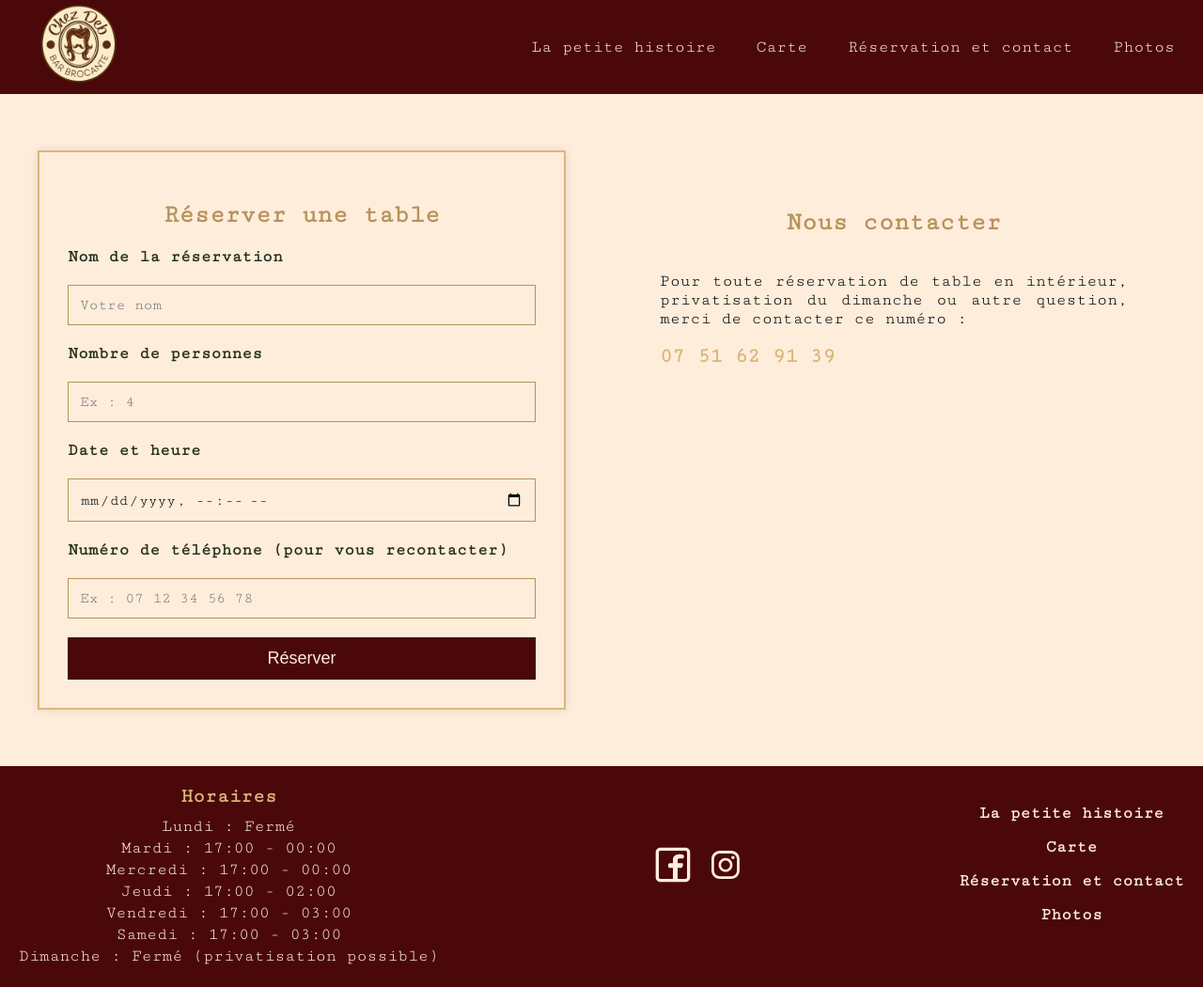
After one commit to Paolina-coding/Chez-Deb, a Symfony app: template templates/reservation/index.html.twig in a window 1280 px wide. The commit adds this page. Shown: the whole page at 94% size. Run offline with Twig, Linux system fonts and the light colour scheme; the template is opened without the code that fills it, so the values that code supplies are empty; style sheets or scripts are compiled from the project's sources; some libraries are stand-ins or nearby versions.

Commit message:
Created a reservation controller and filled the front end

```diff
--- /dev/null
+++ b/assets/styles/reservation.css
@@ -0,0 +1,100 @@
+.reservation-contact {
+    display: flex;
+    justify-content: space-between;
+    gap: 60px;
+    max-width: 1200px;
+    margin: 60px auto;
+    padding: 0 20px;
+}
+
+.reservation-block h1, .contact-block h1 {
+    color: var(--accent);
+    margin-bottom: 20px;
+    text-align: center;
+}
+
+.reservation-block,
+.contact-block {
+    flex: 1;
+    padding: 40px;
+    box-sizing: border-box;
+    min-height: 420px;
+    display: flex;
+    flex-direction: column;
+    justify-content: flex-start;
+}
+
+.reservation-block {
+    padding: 30px;
+    border: 2px solid var(--gold);
+    background: var(--light);
+    box-shadow: 0 0 10px rgba(0,0,0,0.1);
+    border-radius: 0;
+}
+
+.reservation-form {
+    display: flex;
+    flex-direction: column;
+    gap: 20px;
+}
+
+.reservation-form label {
+    font-weight: bold;
+    color: var(--text);
+}
+
+.reservation-form input {
+    padding: 12px;
+    border: 1px solid var(--accent);
+    background: var(--light);
+    font-family: 'Cutive Mono', monospace;
+    font-size: 16px;
+    width: 100%;
+    box-sizing: border-box;
+}
+
+.reserve-btn {
+    background: var(--dark);
+    color: var(--light);
+    padding: 12px;
+    border: none;
+    cursor: pointer;
+    font-size: 18px;
+    transition: 0.2s;
+}
+
+.reserve-btn:hover {
+    background: var(--accent);
+}
+
+.contact-block p {
+    text-align: justify;
+}
+
+.contact-phone {
+    font-size: 22px;
+    font-weight: bold;
+    color: var(--gold);
+    margin-top: 0px;
+}
+
+@media (max-width: 768px) {
+    .reservation-contact {
+        flex-direction: column;
+        gap: 40px;
+    }
+
+    .contact-block {
+        max-width: 100%;
+    }
+
+    .reservation-hours li {
+        flex-direction: column;
+        align-items: flex-start;
+    }
+
+    .reservation-hours li span:last-child {
+        margin-top: 4px;
+        font-weight: bold;
+    }
+}
--- a/templates/base.html.twig
+++ b/templates/base.html.twig
@@ -20,7 +20,7 @@
                 <nav class="nav">
                     <a href="/a-propos">La petite histoire</a>
                     <a href="/carte">Carte</a>
-                    <a href="/reservations">Réservation et contact</a>
+                    <a href="/reservation">Réservation et contact</a>
                     <a href="/photos">Photos</a>
                 </nav>
             </div>
@@ -67,7 +67,7 @@
                 <div class="footer-nav">
                     <a href="/a-propos">La petite histoire</a>
                     <a href="/carte">Carte</a>
-                    <a href="/reservations">Réservation et contact</a>
+                    <a href="/reservation">Réservation et contact</a>
                     <a href="/photos">Photos</a>
                 </div>
 
--- /dev/null
+++ b/templates/reservation/index.html.twig
@@ -0,0 +1,42 @@
+{% extends 'base.html.twig' %}
+
+{% block stylesheets %}
+    <link rel="stylesheet" href="{{ asset('styles/reservation.css') }}">
+{% endblock %}
+
+{% block body %}
+
+<section class="reservation-contact">
+
+    <div class="reservation-block">
+        <h1>Réserver une table</h1>
+
+        <form class="reservation-form">
+            <label for="name">Nom de la réservation</label>
+            <input type="text" id="name" name="name" placeholder="Votre nom">
+
+            <label for="people">Nombre de personnes</label>
+            <input type="number" id="people" name="people" min="1" placeholder="Ex : 4">
+
+            <label for="datetime">Date et heure</label>
+            <input type="datetime-local" id="datetime" name="datetime">
+
+            <label for="phone">Numéro de téléphone (pour vous recontacter)</label>
+            <input type="tel" id="phone" name="phone" placeholder="Ex : 07 12 34 56 78" required>
+
+            <button type="submit" class="reserve-btn">Réserver</button>
+        </form>
+    </div>
+
+    <div class="contact-block">
+        <h1>Nous contacter</h1>
+        <p>
+            Pour toute réservation de table en intérieur, privatisation du dimanche ou autre question,
+            merci de contacter ce numéro :
+        </p>
+        <p class="contact-phone">07 51 62 91 39</p>
+    </div>
+
+</section>
+
+{% endblock %}
```
Also changed, not shown: src/Controller/ReservationController.php (added, +16 -0 lines).
